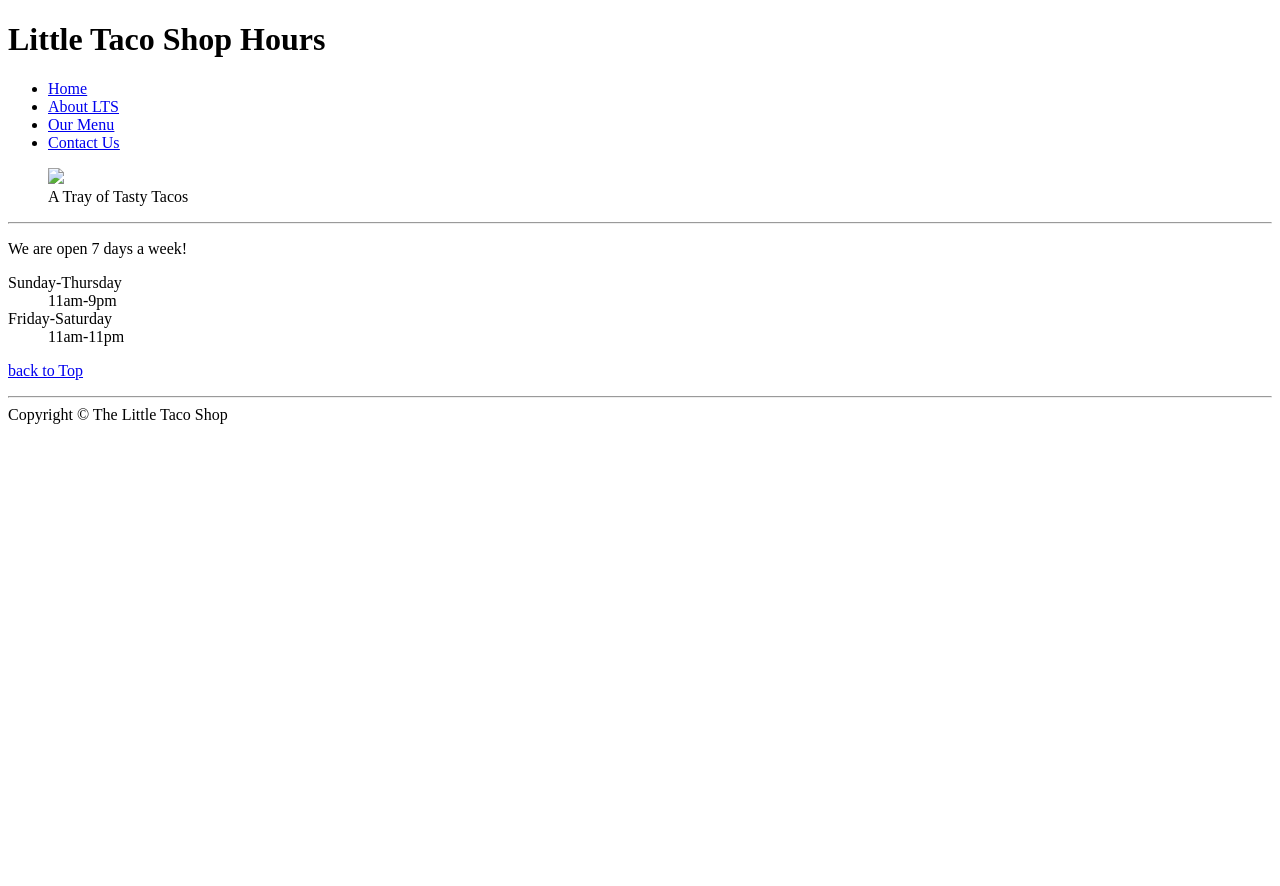
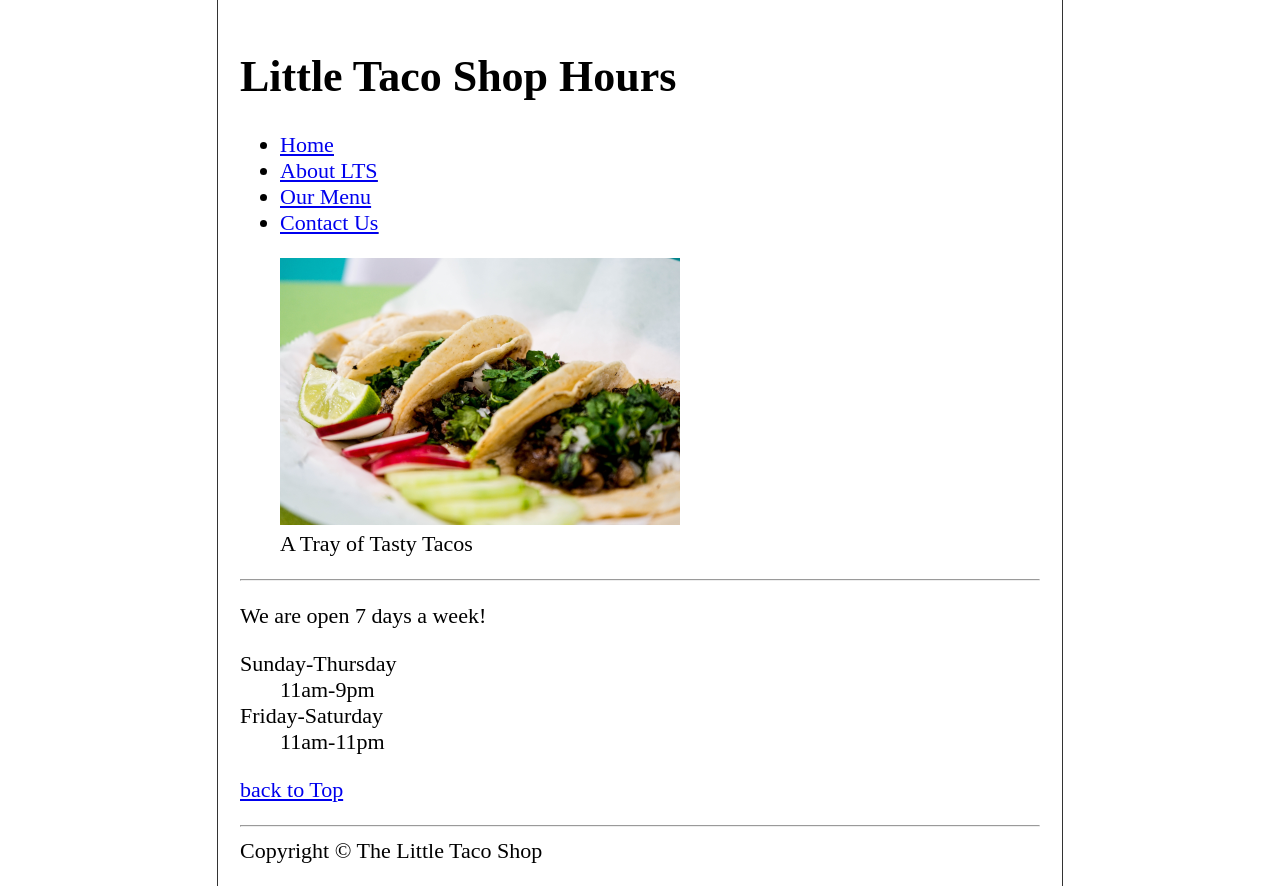
Before and after one commit to goutham124/Html-Freecodecamp-project, a plain HTML site: page hours.html in a window 1280 px wide. Before the commit the page ends 800 px from the top, so only its background shows below. Drawn offline with Linux system fonts and the light colour scheme; the site is published under a folder, as on GitHub Pages, so addresses that start at the root find nothing.

Commit message:
Update hours.html

```diff
--- a/hours.html
+++ b/hours.html
@@ -5,9 +5,9 @@
         <meta name="author" content="Goutham Mallya G">
         <meta name="viewport" content="width=device-width, initail-scale=1.0">
         <meta name="description" content="This is working hours page for my project">
-        <link rel="icon" href="/Favicon/favicon.ico" type="image/x-icon">
+        <link rel="icon" href="Favicon/favicon.ico" type="image/x-icon">
         <title>LTS Hours</title>
-        <link rel="stylesheet" href="/CSS/style.css">
+        <link rel="stylesheet" href="CSS/style.css">
     </head>
     <body>
         <h1>Little Taco Shop Hours</h1><br*3>
@@ -20,7 +20,7 @@
             </ul>
         </nav>
         <figure>
-        <img src="/Source/tacos_tray_400x267.png">
+        <img src="Source/tacos_tray_400x267.png">
         <figcaption>A Tray of Tasty Tacos</figcaption>
     </figure>
     <hr>
```
